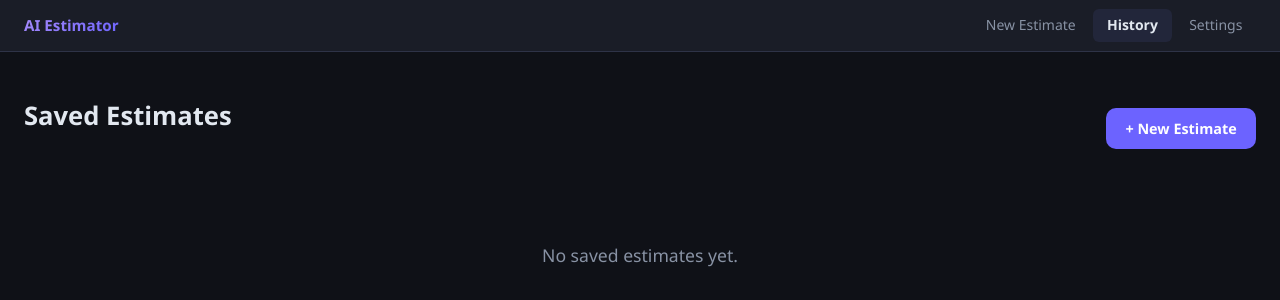
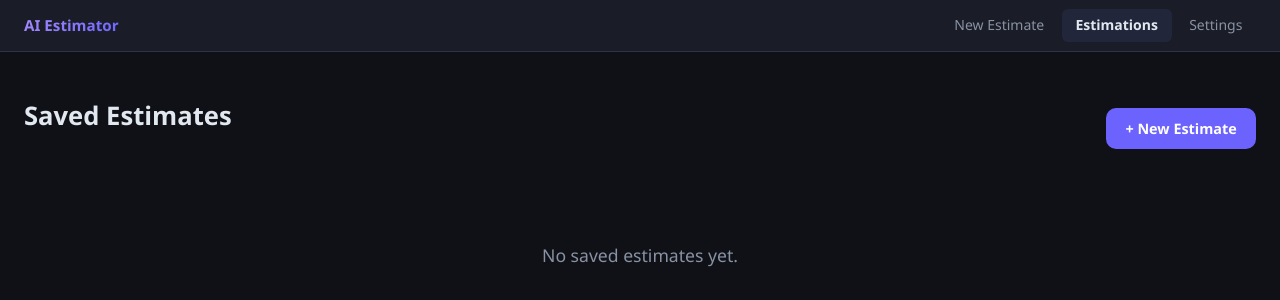
Before and after one commit to maxmcoste/ai-software-estimator, a FastAPI app: page /history in a window 1280 px wide. Shown: the top 300 px of the page. Run offline with FastAPI, Linux system fonts and the light colour scheme; data that the repository does not hold is empty; some libraries are stand-ins or nearby versions.

Commit message:
Rename nav link "History" → "Estimations"
Co-Authored-By: Claude Sonnet 4.6 <noreply@anthropic.com>

```diff
--- a/app/templates/history.html
+++ b/app/templates/history.html
@@ -3,7 +3,7 @@
 <head>
   <meta charset="UTF-8" />
   <meta name="viewport" content="width=device-width, initial-scale=1.0" />
-  <title>Estimate History</title>
+  <title>Estimations — AI Estimator</title>
   <link rel="icon" type="image/svg+xml" href="/static/favicon.svg" />
   <link rel="stylesheet" href="/static/style.css" />
   <script src="https://cdn.jsdelivr.net/npm/marked/marked.min.js"></script>
@@ -13,7 +13,7 @@
     <span class="topnav-brand">AI Estimator</span>
     <div class="topnav-links">
       <a href="/" class="topnav-link">New Estimate</a>
-      <a href="/history" class="topnav-link active">History</a>
+      <a href="/history" class="topnav-link active">Estimations</a>
       <a href="/settings" class="topnav-link">Settings</a>
     </div>
   </nav>
--- a/app/templates/index.html
+++ b/app/templates/index.html
@@ -13,7 +13,7 @@
     <span class="topnav-brand">AI Estimator</span>
     <div class="topnav-links">
       <a href="/" class="topnav-link active">New Estimate</a>
-      <a href="/history" class="topnav-link">History</a>
+      <a href="/history" class="topnav-link">Estimations</a>
       <a href="/settings" class="topnav-link">Settings</a>
     </div>
   </nav>
--- a/app/templates/settings.html
+++ b/app/templates/settings.html
@@ -12,7 +12,7 @@
     <span class="topnav-brand">AI Estimator</span>
     <div class="topnav-links">
       <a href="/" class="topnav-link">New Estimate</a>
-      <a href="/history" class="topnav-link">History</a>
+      <a href="/history" class="topnav-link">Estimations</a>
       <a href="/settings" class="topnav-link active">Settings</a>
     </div>
   </nav>
```
